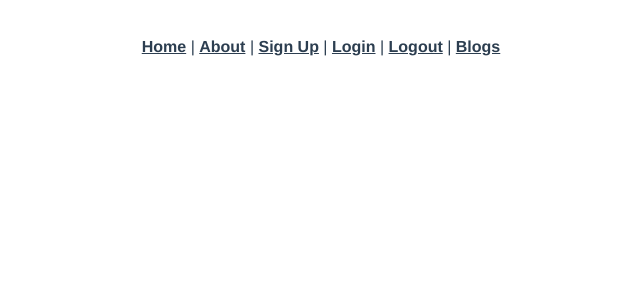
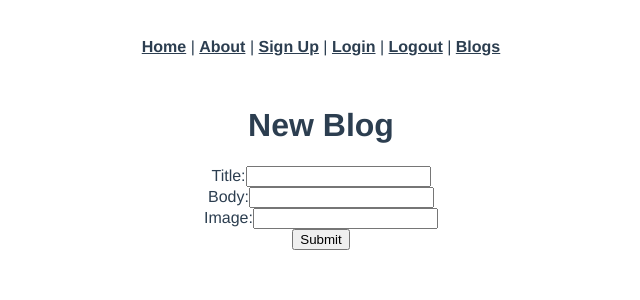
Before and after one commit to leonshimizu/blog-frontend-app, a Vue app: page /posts/new in a window 1280 px wide. Shown: the top 300 px of the page, without its empty margins (319-959 px from the left). Built offline with nearby package versions, Linux system fonts and the light colour scheme.

Commit message:
added new post link

```diff
--- a/src/router/index.js
+++ b/src/router/index.js
@@ -7,6 +7,7 @@
 import Login from '../views/Login.vue'
 import Logout from '../views/Logout.vue'
 import BlogsIndex from '../views/BlogsIndex.vue'
+import PostsNew from '../views/PostsNew.vue'
 
 Vue.use(VueRouter)
 
@@ -53,6 +54,11 @@
     path: '/blogs',
     name: 'blogs-index',
     component: BlogsIndex
+  },
+  {
+    path: '/posts/new',
+    name: 'posts-new',
+    component: PostsNew
   }
 ]
 
--- /dev/null
+++ b/src/views/PostsNew.vue
@@ -0,0 +1,49 @@
+<template>
+  <div class="signup">
+    <form v-on:submit.prevent="submit()">
+      <h1>New Blog</h1>
+      <ul>
+        <li v-for="error in errors" v-bind:key="error">{{ error }}</li>
+      </ul>
+      <div>
+        <label>Title:</label>
+        <input type="text" v-model="newPostParams.title" />
+      </div>
+      <div>
+        <label>Body:</label>
+        <input type="text" v-model="newPostParams.body" />
+      </div>
+      <div>
+        <label>Image:</label>
+        <input type="text" v-model="newPostParams.image" />
+      </div>
+      <input type="submit" value="Submit" />
+    </form>
+  </div>
+</template>
+
+<script>
+  import axios from "axios";
+
+  export default {
+    data: function () {
+      return {
+        newPostParams: {},
+        errors: []
+      };
+    },
+    methods: {
+      submit: function () {
+        axios
+          .post("/posts", this.newPostParams)
+          .then((response) => {
+            console.log(response.data);
+            this.$router.push("/blogs");
+          })
+          .catch((error) => {
+            this.errors = error.response.data.errors;
+          });
+      }
+    }
+  };
+</script>
```
